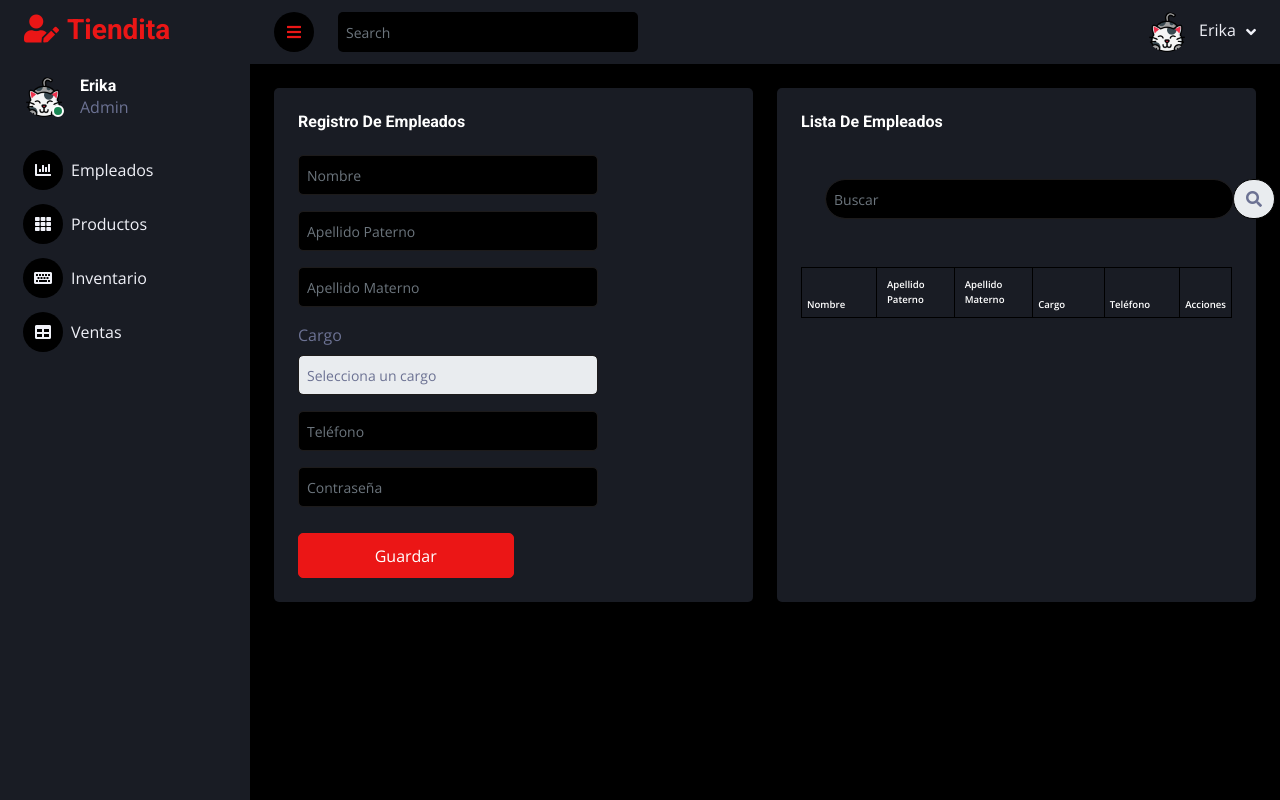
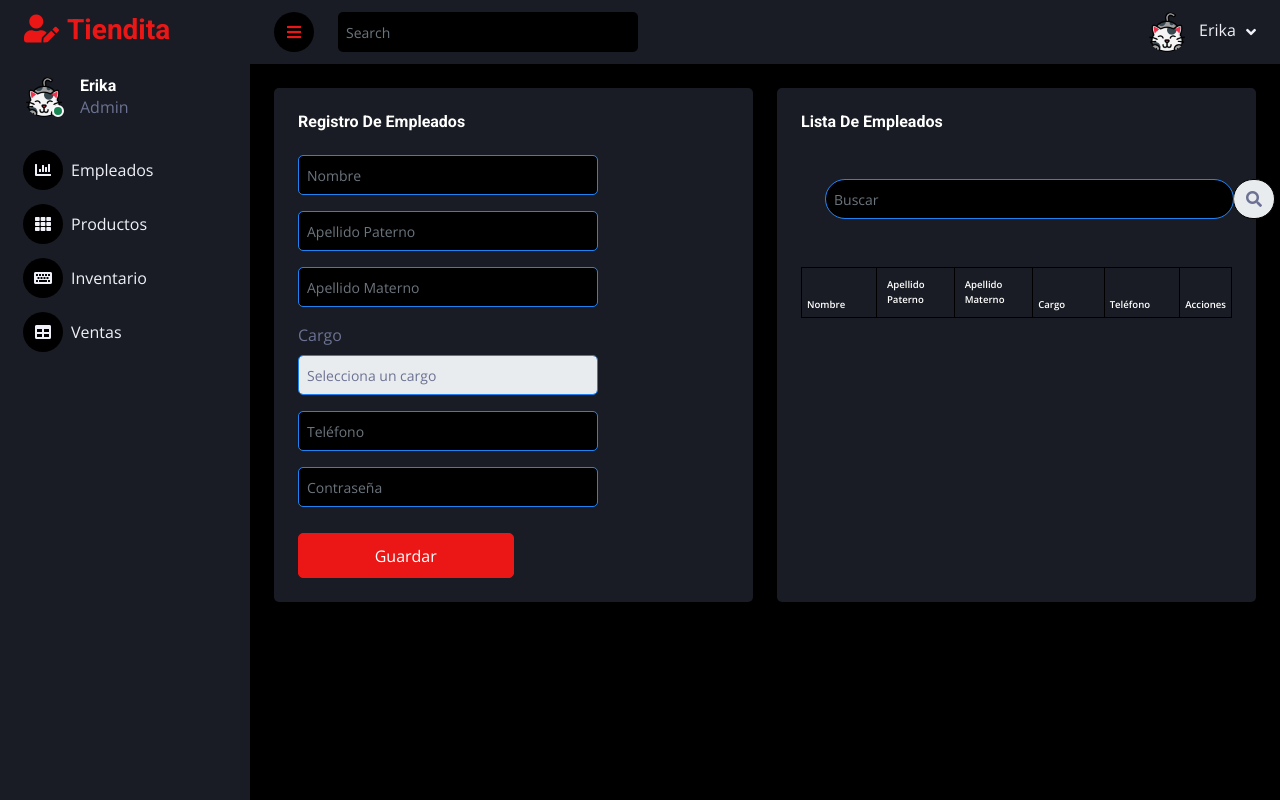
Before and after one commit to Mari03-cloud/Tienda, a PHP site: page /employees.html in a window 1280 px wide. Run offline with PHP 8.4, Linux system fonts and the light colour scheme; lists and menus that the app fills with data are empty; some libraries are stand-ins or nearby versions.

Commit message:
git commit -m "modificacion de borde employess"

```diff
--- a/css/employees.css
+++ b/css/employees.css
@@ -1,11 +1,13 @@
 /* Establece el tamaño de los cuadros de entrada */
+
+
 .form-control {
     width: 300px !important; /* Ancho fijo de 300px */
     height: 40px !important; /* Altura fija de 40px */
     font-size: 14px !important; /* Tamaño de la fuente */
     padding: 8px !important; /* Espacio interior */
     border-radius: 5px !important; /* Bordes redondeados */
-    border: 1px solid #1d1b1b !important; /* Color del borde */
+    border: 1px solid #2082f2 !important; /* Color del borde */
     box-sizing: border-box !important; /* Para que el padding no afecte al tamaño */
 }
 
```
